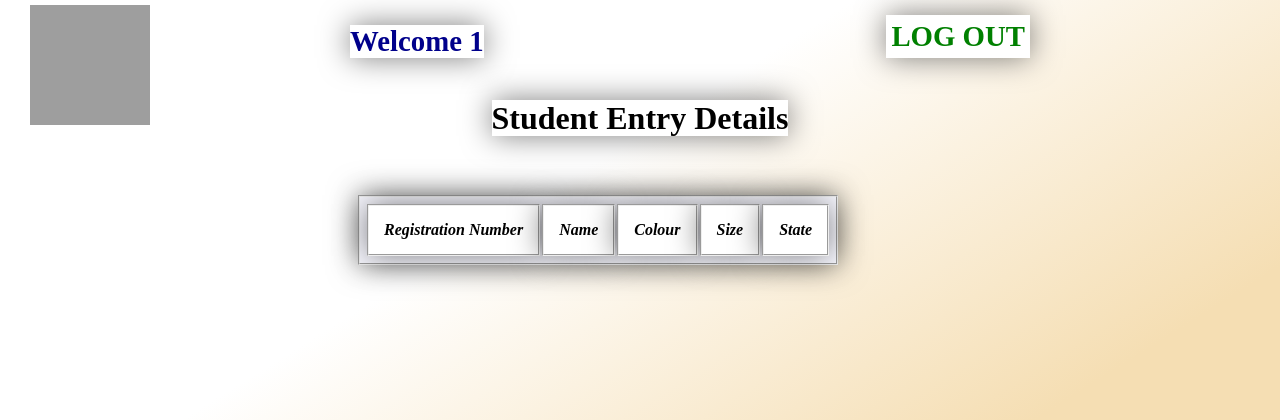
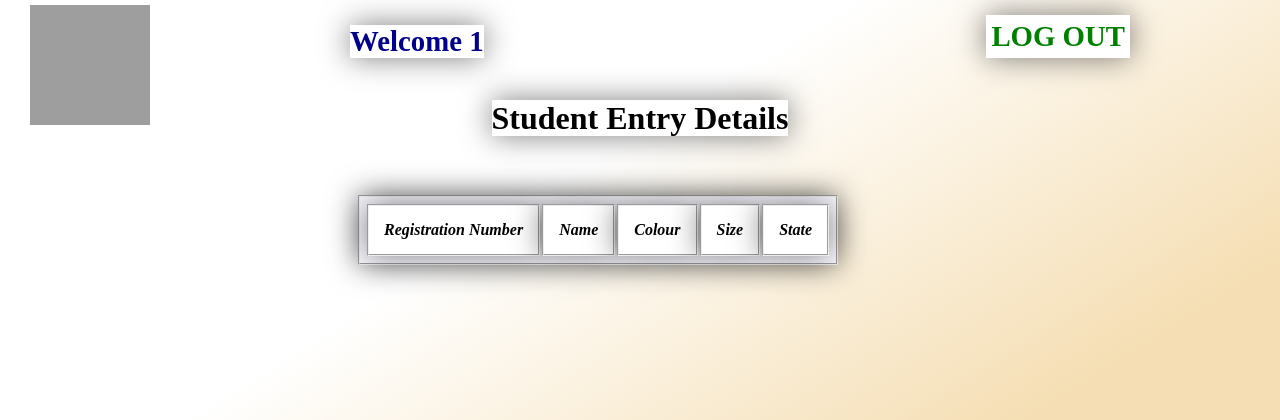
Before and after one commit to RishavMz/Winter_hoodie_shopping_portal, a PHP site: page /PHP_files/admin.php in a window 1280 px wide. Shown: the top 420 px of the page. Run offline with PHP 8.4, Linux system fonts and the light colour scheme; the visitor is signed in with stand-in values (Sample User, id 1); data that the repository does not hold is empty; grey boxes are pictures that could not be loaded.

Commit message:
Update admin.css

```diff
--- a/CSS/admin.css
+++ b/CSS/admin.css
@@ -38,7 +38,7 @@ table
     font-size: 1.8em;
     position:absolute;
     top: 15px;
-    right:250px;
+    right:150px;
     box-shadow: 0 0 30px rgba(0,0,0,0.5);
     background-color:white;
     padding: 5px;
```
